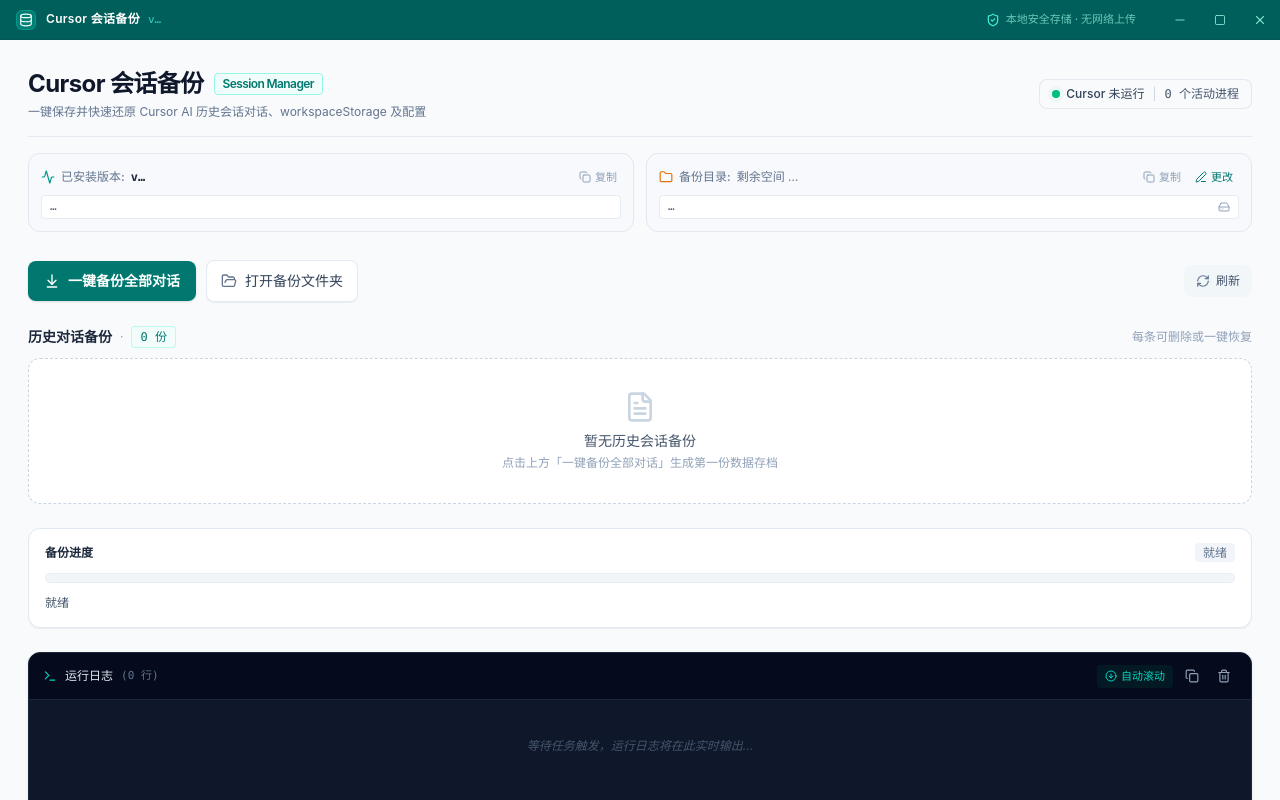
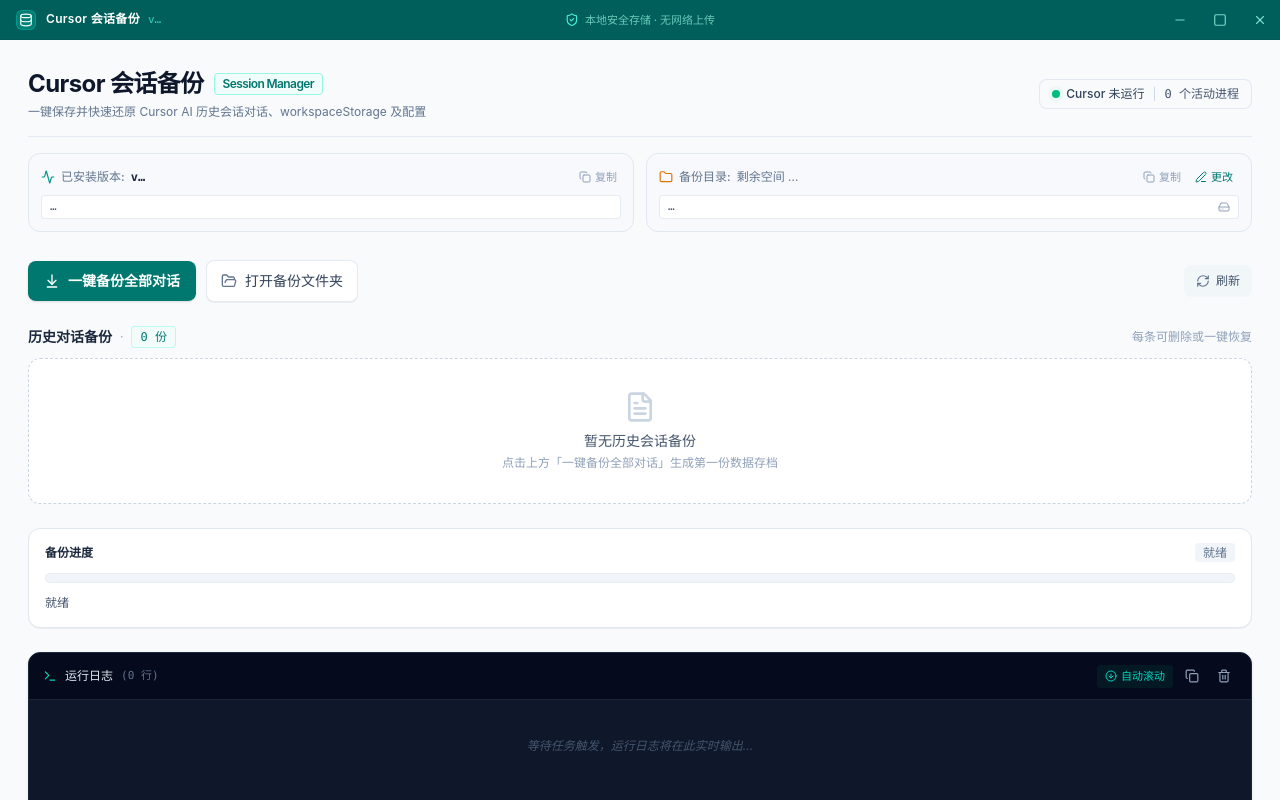
Before and after one commit to miaotaogou-create/cursor-session-backup, a React (Vite) app in the folder ui/: page / in a window 1280 px wide. Built offline with nearby package versions, Linux system fonts and the light colour scheme.

Commit message:
标题栏居中提示、统一窗控图标，并用 Win32 原生拖窗消除光标抖动。

```diff
--- a/ui/src/bridge.ts
+++ b/ui/src/bridge.ts
@@ -45,6 +45,7 @@
   window_minimize: () => Promise<void>;
   window_toggle_maximize: () => Promise<{ ok: boolean; maximized: boolean }>;
   window_is_maximized: () => Promise<boolean>;
+  window_begin_drag: () => Promise<void>;
   window_close: () => Promise<void>;
 };
 
--- a/ui/src/components/WindowHeader.tsx
+++ b/ui/src/components/WindowHeader.tsx
@@ -1,5 +1,6 @@
 import React from 'react';
 import { Minus, Square, Copy, X, Database, ShieldCheck } from 'lucide-react';
+import { getApi } from '../bridge';
 
 interface WindowHeaderProps {
   version: string;
@@ -9,6 +10,8 @@
   onClose?: () => void;
 }
 
+const ICON = 'w-3.5 h-3.5';
+
 export const WindowHeader: React.FC<WindowHeaderProps> = ({
   version,
   isMaximized = false,
@@ -16,10 +19,19 @@
   onMaximize,
   onClose,
 }) => {
+  const beginDrag = (e: React.MouseEvent) => {
+    if (e.button !== 0) return;
+    e.preventDefault();
+    void getApi()?.window_begin_drag();
+  };
+
   return (
-    <header className="h-10 bg-teal-800 text-teal-100 flex items-center justify-between select-none border-b border-teal-900/40 shrink-0">
-      {/* 仅标题区可拖；窗控必须在 drag-region 外，否则第一次按下会被当成拖窗 */}
-      <div className="pywebview-drag-region flex-1 min-w-0 h-full px-4 flex items-center gap-2.5">
+    <header className="relative h-10 bg-teal-800 text-teal-100 flex items-center select-none border-b border-teal-900/40 shrink-0">
+      {/* 左侧标题：可拖 */}
+      <div
+        className="relative z-10 flex-1 min-w-0 h-full px-4 flex items-center gap-2.5 cursor-default"
+        onMouseDown={beginDrag}
+      >
         <div className="w-5 h-5 rounded-md bg-teal-600/60 flex items-center justify-center text-teal-50 border border-teal-400/30 shadow-inner shrink-0">
           <Database className="w-3.5 h-3.5" />
         </div>
@@ -29,39 +41,52 @@
           </span>
           <span className="text-[11px] font-mono text-teal-300/80 shrink-0">v{version}</span>
         </div>
-        <div className="hidden sm:flex items-center gap-1.5 text-[11px] text-teal-200/70 font-medium ml-auto pr-2">
-          <ShieldCheck className="w-3.5 h-3.5 text-teal-300" />
-          <span>本地安全存储 · 无网络上传</span>
-        </div>
       </div>
 
-      <div className="flex items-center h-full shrink-0">
+      {/* 正中提示：绝对居中；也可拖 */}
+      <div
+        className="hidden sm:flex absolute left-1/2 top-1/2 -translate-x-1/2 -translate-y-1/2 z-10 items-center gap-1.5 text-[11px] text-teal-200/70 font-medium whitespace-nowrap cursor-default"
+        onMouseDown={beginDrag}
+      >
+        <ShieldCheck className="w-3.5 h-3.5 text-teal-300" />
+        <span>本地安全存储 · 无网络上传</span>
+      </div>
+
+      {/* 窗控：不拖，图标统一尺寸 */}
+      <div className="relative z-20 flex items-center h-full shrink-0">
         <button
           type="button"
           aria-label="最小化"
           className="w-10 h-10 inline-flex items-center justify-center text-teal-200/80 hover:bg-teal-700/60 hover:text-white transition-colors"
           title="最小化"
+          onMouseDown={(e) => e.stopPropagation()}
           onClick={onMinimize}
         >
-          <Minus className="w-3.5 h-3.5" />
+          <Minus className={ICON} strokeWidth={2} />
         </button>
         <button
           type="button"
           aria-label={isMaximized ? '还原' : '最大化'}
           className="w-10 h-10 inline-flex items-center justify-center text-teal-200/80 hover:bg-teal-700/60 hover:text-white transition-colors"
           title={isMaximized ? '还原' : '最大化'}
+          onMouseDown={(e) => e.stopPropagation()}
           onClick={onMaximize}
         >
-          {isMaximized ? <Copy className="w-3 h-3" /> : <Square className="w-3 h-3" />}
+          {isMaximized ? (
+            <Copy className={ICON} strokeWidth={2} />
+          ) : (
+            <Square className={ICON} strokeWidth={2} />
+          )}
         </button>
         <button
           type="button"
           aria-label="关闭"
           className="w-10 h-10 inline-flex items-center justify-center text-teal-200/80 hover:bg-rose-600 hover:text-white transition-colors"
           title="关闭"
+          onMouseDown={(e) => e.stopPropagation()}
           onClick={onClose}
         >
-          <X className="w-3.5 h-3.5" />
+          <X className={ICON} strokeWidth={2} />
         </button>
       </div>
     </header>
```
Also changed, not shown: 1 other file (tests, documents, lock files or other folders).
